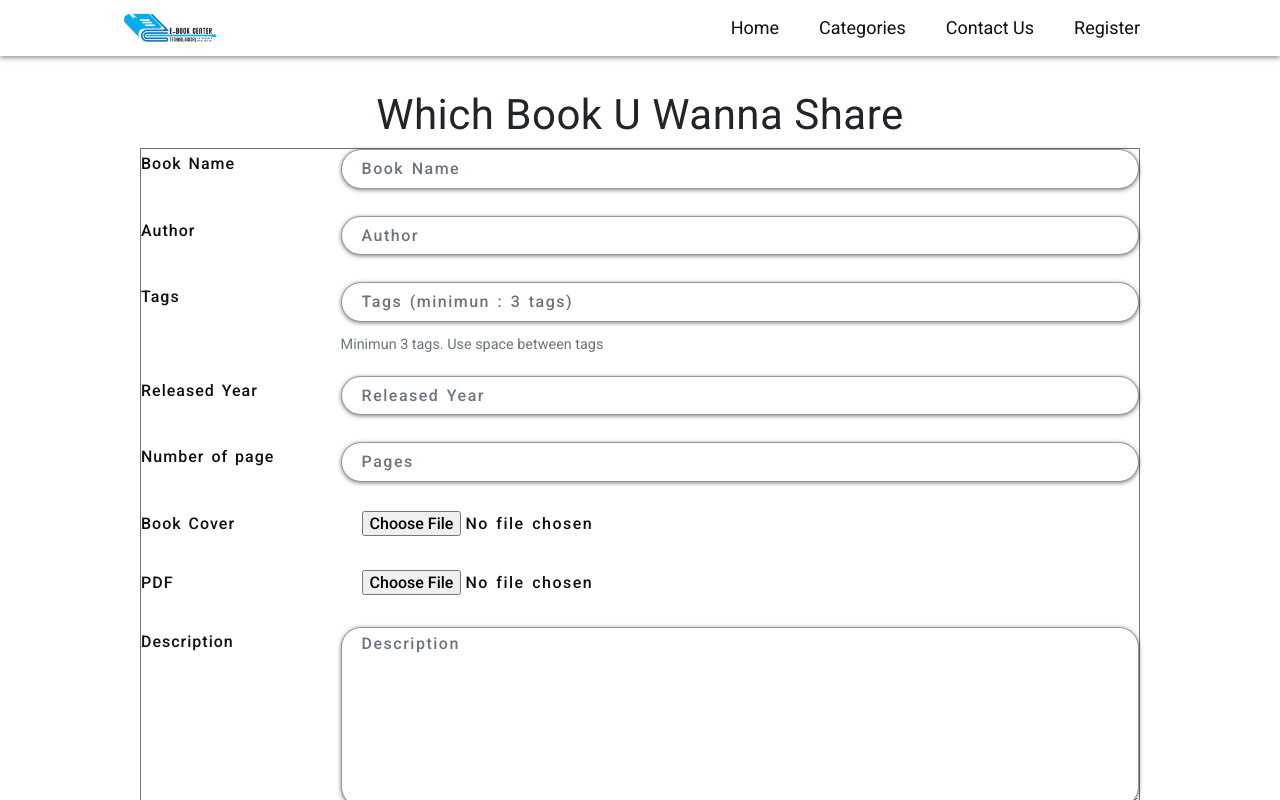
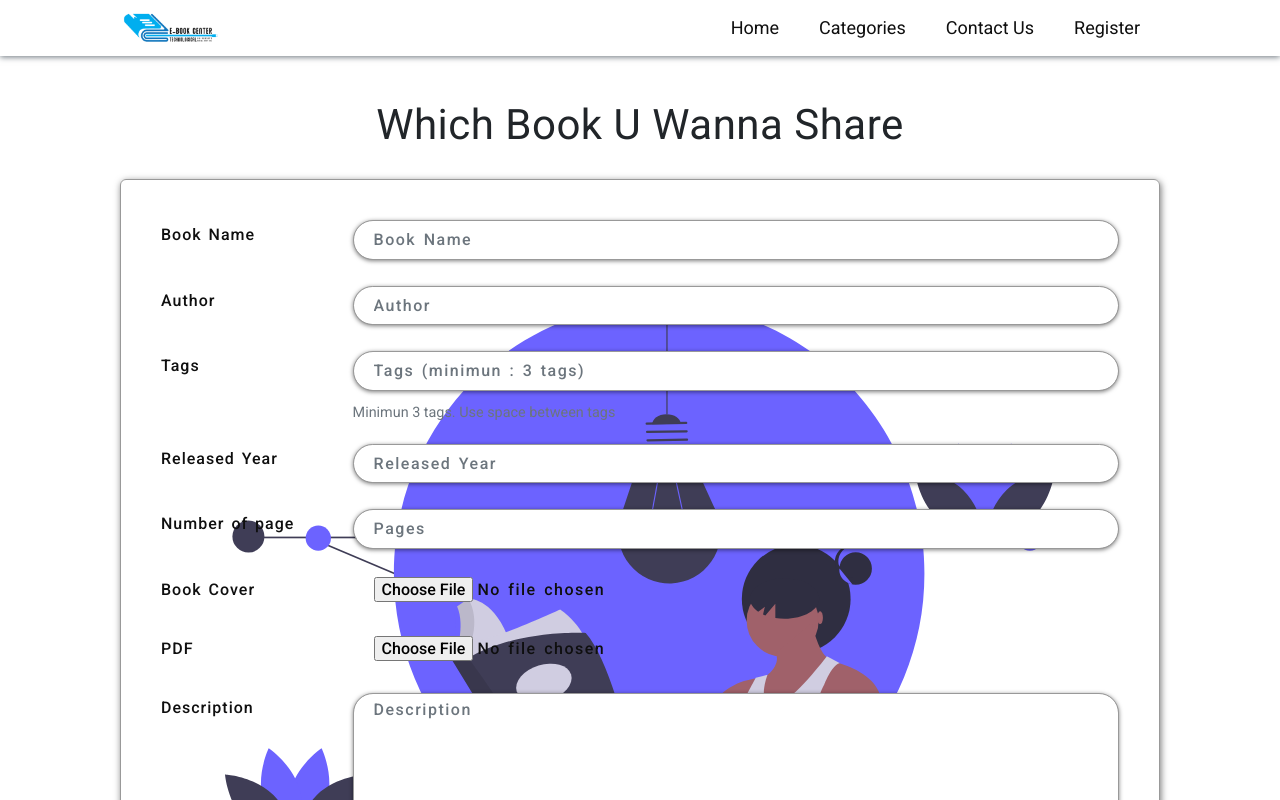
Before and after one commit to zeroboycoder/Digital-Library-UI, a React (Create React App) app: page /add-ebook in a window 1280 px wide. Shown: the top 800 px of the page. Built offline with nearby package versions, Linux system fonts and the light colour scheme.

Commit message:
Redesigned Add Ebook Form

```diff
--- a/src/components/UI/Input/Input.css
+++ b/src/components/UI/Input/Input.css
@@ -28,7 +28,7 @@
    letter-spacing: 1.5px;
    word-spacing: 2px;
    padding-left: 20px;
-   margin-bottom: 7px;
+   margin-bottom: 6px;
    border: 1px solid #999;
    border-radius: 20px;
    box-shadow: 0px 1px 4px #00000080;
--- a/src/containers/AddEbook/AddEbook.css
+++ b/src/containers/AddEbook/AddEbook.css
@@ -2,18 +2,25 @@
    font-size: 14px;
    max-width: 1040px;
    width: 100%;
-   margin: 70px auto 0 auto;
-   padding: 20px;
+   margin: 100px auto 50px auto;
 }
 
 .AddEbook__Heading {
    text-align: center;
    font: 400 42px var(--font_family);
    letter-spacing: 0.5px;
+   margin-bottom: 30px;
 }
 
 .AddEbook__Form {
-   border: 1px solid var(--gray);
+   padding: 40px;
+   border: 1px solid #999;
+   border-radius: 6px;
+   box-shadow: 1px 2px 7px #777;
+   background-image: url(../../assets/add_ebook_bg.svg);
+   background-size: 80%;
+   background-position: center;
+   background-repeat: no-repeat;
 }
 
 .SubmitBtn {
```
